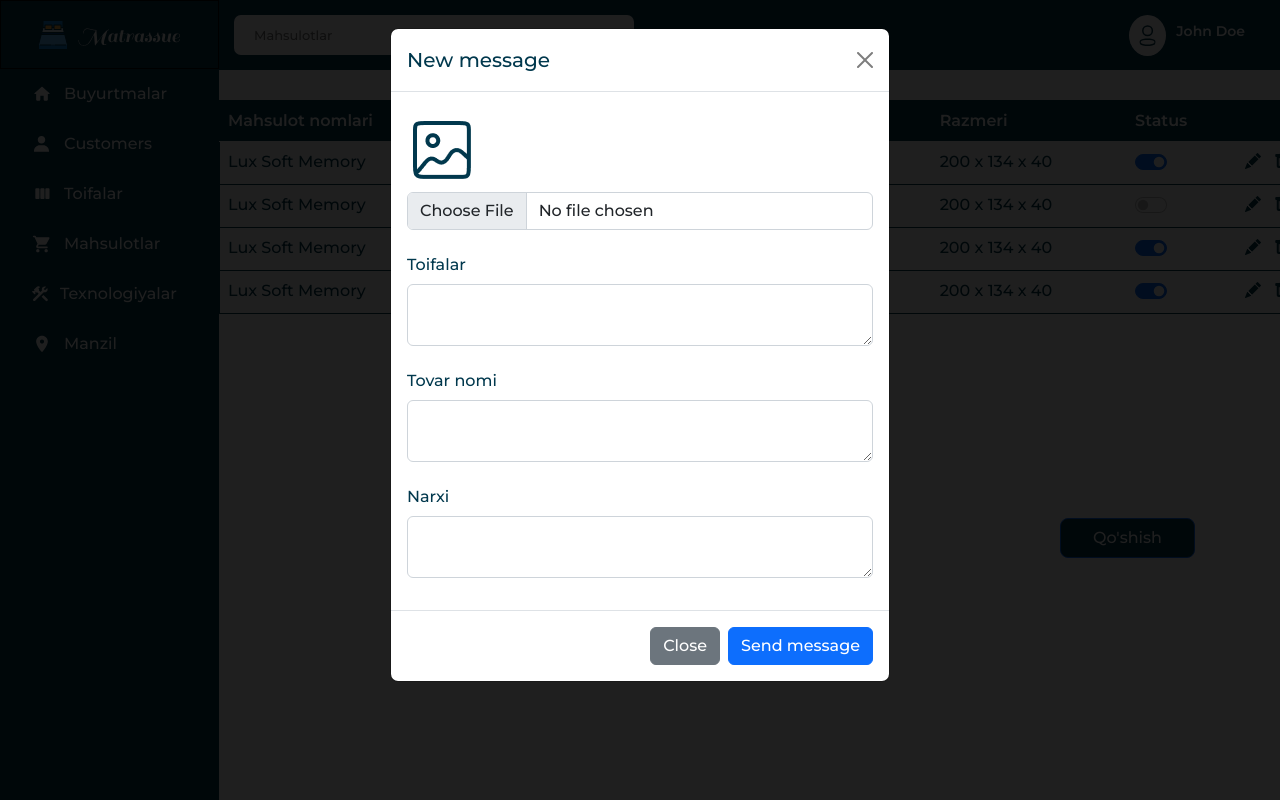
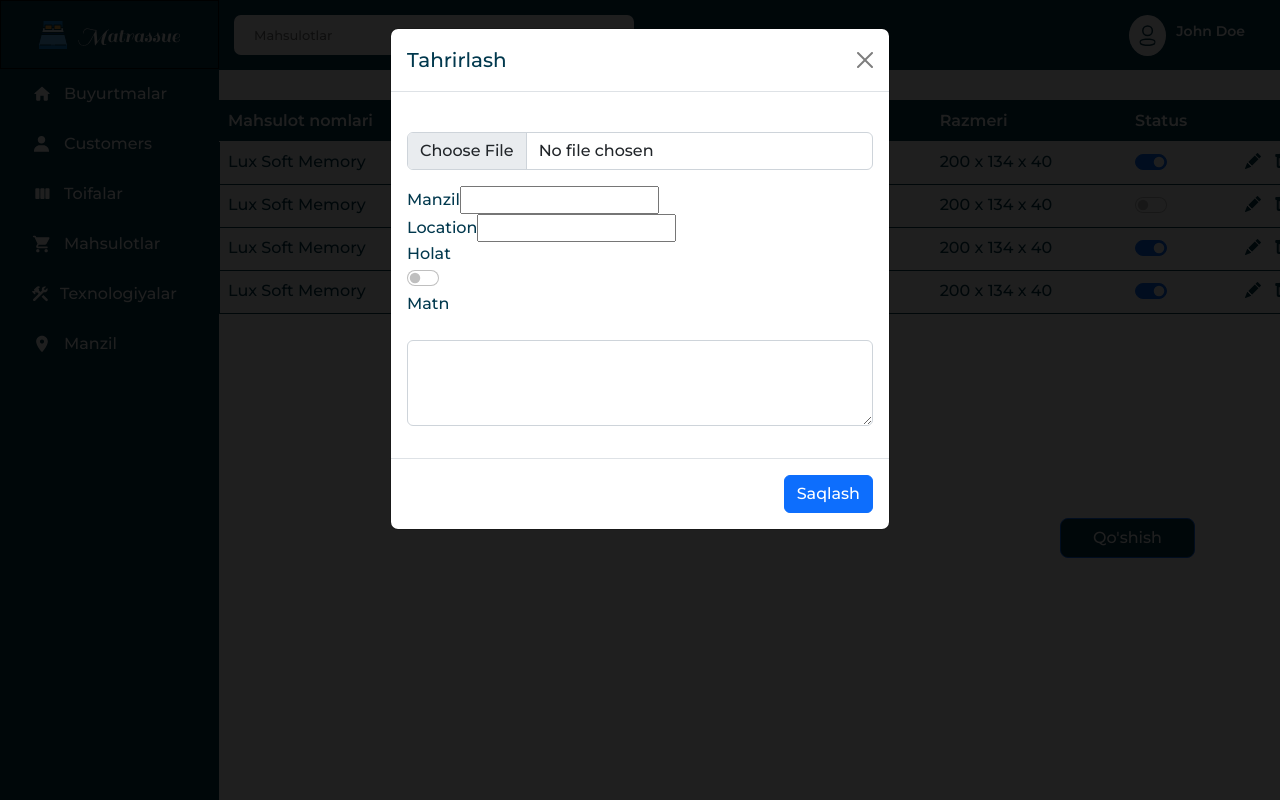
Before and after one commit to roziqov1011/matras, a React (Create React App) app: page /admin/mahsulotlar in a window 1280 px wide. Both pictures are taken after a click on the button "Qo'shish". Shown: the top 800 px of the page. Built offline with nearby package versions, Linux system fonts and the light colour scheme.

Commit message:
maxsulotlar

```diff
--- a/src/pages/Mahsulotlar/Mahsulotlar.jsx
+++ b/src/pages/Mahsulotlar/Mahsulotlar.jsx
@@ -95,43 +95,58 @@ function Mahsulotlar() {
 
 
 
-          <div className="modal fade" id="maxsulot" tabindex="-1" aria-labelledby="exampleModalLabel" aria-hidden="true">
-            <div className="modal-dialog">
-              <div className="modal-content ">
-                <div className="modal-header">
-                  <h5 className="modal-title" id="exampleModalLabel">New message</h5>
-                  <button type="button" className="btn-close" data-bs-dismiss="modal" aria-label="Close"></button>
-
+          <div class="modal fade my-modal" id="maxsulot" tabindex="-1" aria-labelledby="exampleModalLabel" aria-hidden="true">
+            <div class="modal-dialog">
+              <div class="modal-content">
+                <div class="modal-header">
+                  <h5 class="modal-title" id="exampleModalLabel">Tahrirlash</h5>
+                  <button type="button" class="btn-close" data-bs-dismiss="modal" aria-label="Close"></button>
                 </div>
-                <div className="modal-body">
-                  <form>
-                    <div className="mb-3">
-                      <label for="recipient-name" className="col-form-label"><img src={input_logo} alt="" /></label>
-                      <input type="file" className="form-control" id="recipient-name" />
+                <div class="modal-body">
+                  <div className='modal_img '>
+                    <div class="mb-3">
+                      <label for="formFile" class="form-label"></label>
+                      <input class="form-control" type="file" id="formFile" />
                     </div>
-                    <div className="input__group1">
-                      <div className="mb-3">
-                        <label for="message-text" className="col-form-label">Toifalar</label>
-                        <textarea className="form-control" id="message-text"></textarea>
+                  </div>
+                  <div className='modal_tedy'>
+                    <div className='modal_tedy_1'>
+                      <span>
+                        Manzil
+                      </span>
+                      <input type="text" />
+                    </div>
+                    <div className='modal_tedy_2'>
+                      <span>
+                        Location
+                      </span>
+                      <input type="text" />
+                    </div>
+                    <div className='modal_tedy_3'>
+                      <span>
+                        Holat
+                      </span>
+                      <div className="form-check form-switch">
+                        <input className="form-check-input from" type="checkbox" id="flexSwitchCheckDefault" />
                       </div>
-                      <div className="mb-3">
-                        <label for="message-text" className="col-form-label">Tovar nomi</label>
-                        <textarea className="form-control" id="message-text"></textarea>
+                      <div className='modal_tedy_4'>
+                        <span>
+                          Matn
+                        </span>
+                        <div class="mb-3">
+                          <label for="exampleFormControlTextarea1" class="form-label"></label>
+                          <textarea class="form-control" id="exampleFormControlTextarea1" rows="3"></textarea>
+                        </div>
                       </div>
-                      <div className="mb-3">
-                      <label for="message-text" className="col-form-label">Narxi</label>
-                      <textarea className="form-control" id="message-text"></textarea>
                     </div>
-                    </div>
-                  </form>
+                  </div>
                 </div>
-                <div className="modal-footer">
-                  <button type="button" className="btn btn-secondary" data-bs-dismiss="modal">Close</button>
-                  <button type="button" className="btn btn-primary">Send message</button>
+                <div class="modal-footer">
+                  <button type="button" class="btn btn-primary">Saqlash</button>
                 </div>
               </div>
             </div>
-            </div>
+          </div>
         </div>
 
     </div>
```
